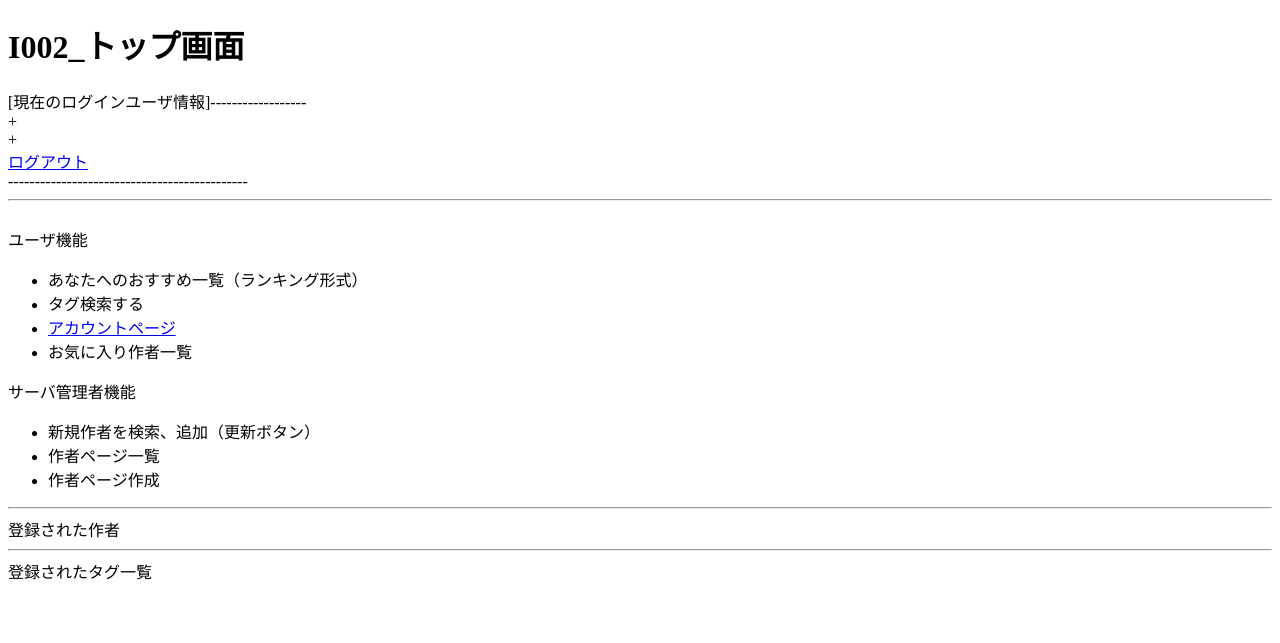
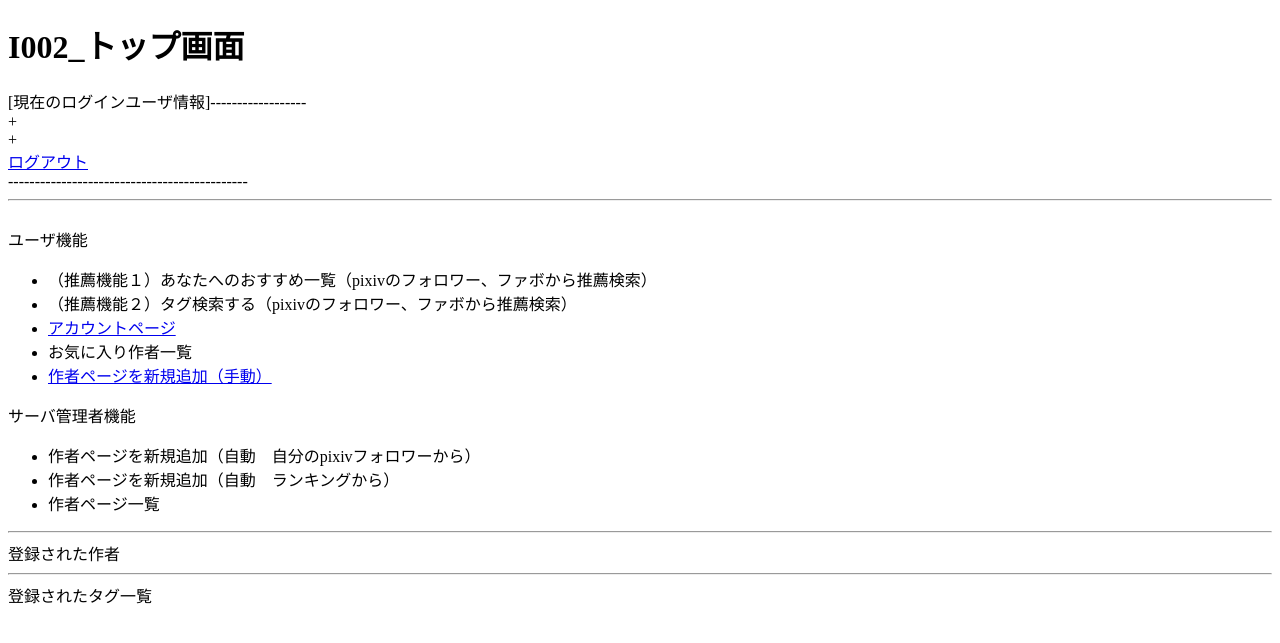
Before and after one commit to rias-z/illustpedia, a Django app: template illustpedia/general/templates/I003_top.html in a window 1280 px wide. Shown: the top 643 px of the page. Run offline with Django 3.2, Linux system fonts and the light colour scheme; the template is opened without the code that fills it, so the values that code supplies are empty; parts of the project's set-up code (start-up, migrations or seed data) failed here and were passed over.

Commit message:
作者ページを新規追加（手動）機能実装

```diff
--- a/illustpedia/general/templates/I003_top.html
+++ b/illustpedia/general/templates/I003_top.html
@@ -16,17 +16,18 @@
 
     ユーザ機能<br>
     <ul>
-        <li>あなたへのおすすめ一覧（ランキング形式）</li>
-        <li>タグ検索する</li>
+        <li>（推薦機能１）あなたへのおすすめ一覧（pixivのフォロワー、ファボから推薦検索）</li>
+        <li>（推薦機能２）タグ検索する（pixivのフォロワー、ファボから推薦検索）</li>
         <li><a href="{% url 'general:account' %}">アカウントページ</a></li>
         <li>お気に入り作者一覧</li>
+        <li><a href="{% url 'general:artist_create' %}">作者ページを新規追加（手動）</a></li>
     </ul>
 
     サーバ管理者機能<br>
     <ul>
-        <li>新規作者を検索、追加（更新ボタン）</li>
+        <li>作者ページを新規追加（自動　自分のpixivフォロワーから）</li>
+        <li>作者ページを新規追加（自動　ランキングから）</li>
         <li>作者ページ一覧</li>
-        <li>作者ページ作成</li>
     </ul>
 
     <HR>
```
Also changed, not shown: illustpedia/general/templates/I005_artist_create.html (+10 -0 lines), illustpedia/general/urls.py (+7 -6 lines), illustpedia/general/views.py (+16 -1 lines), illustpedia/db.sqlite3.
